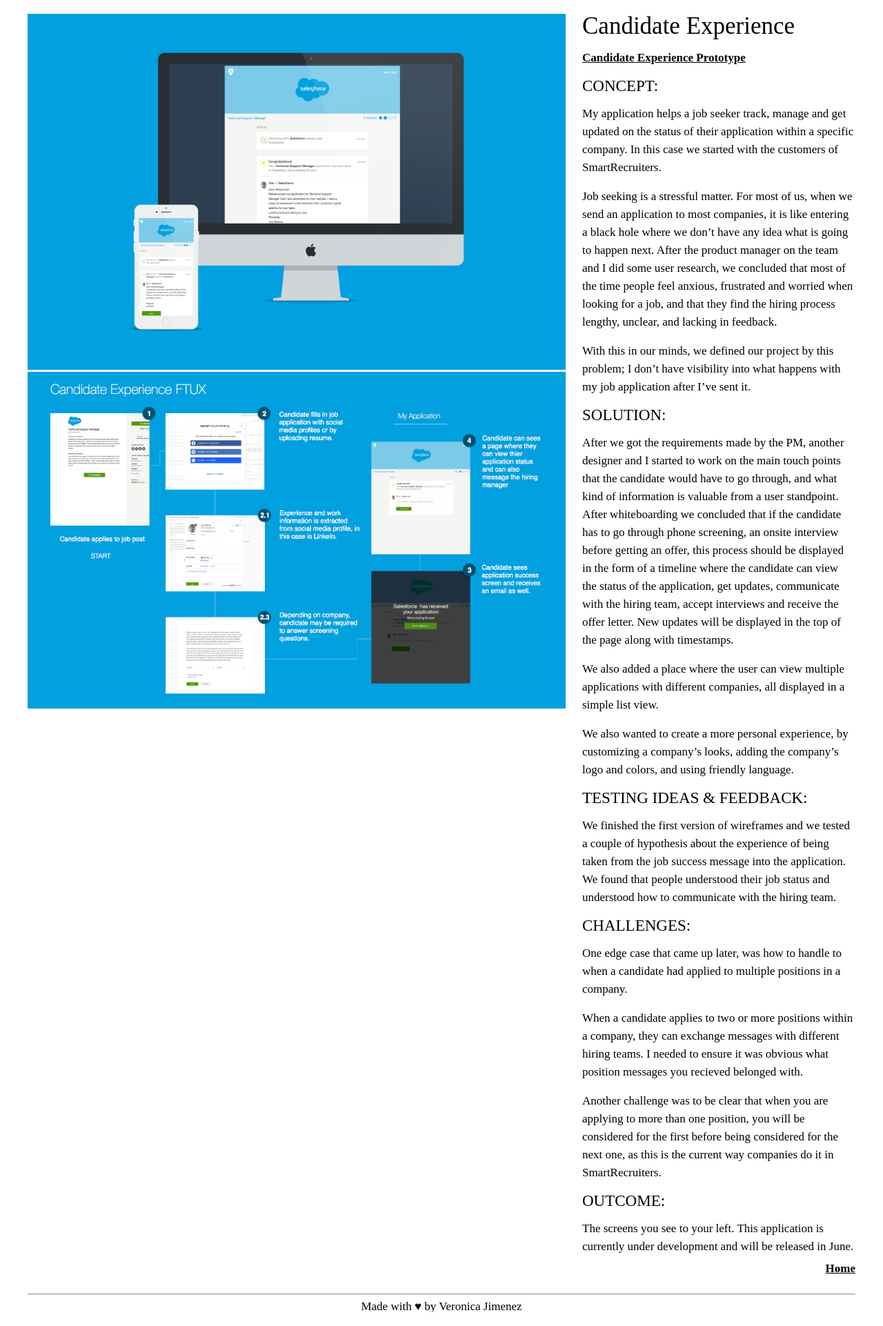
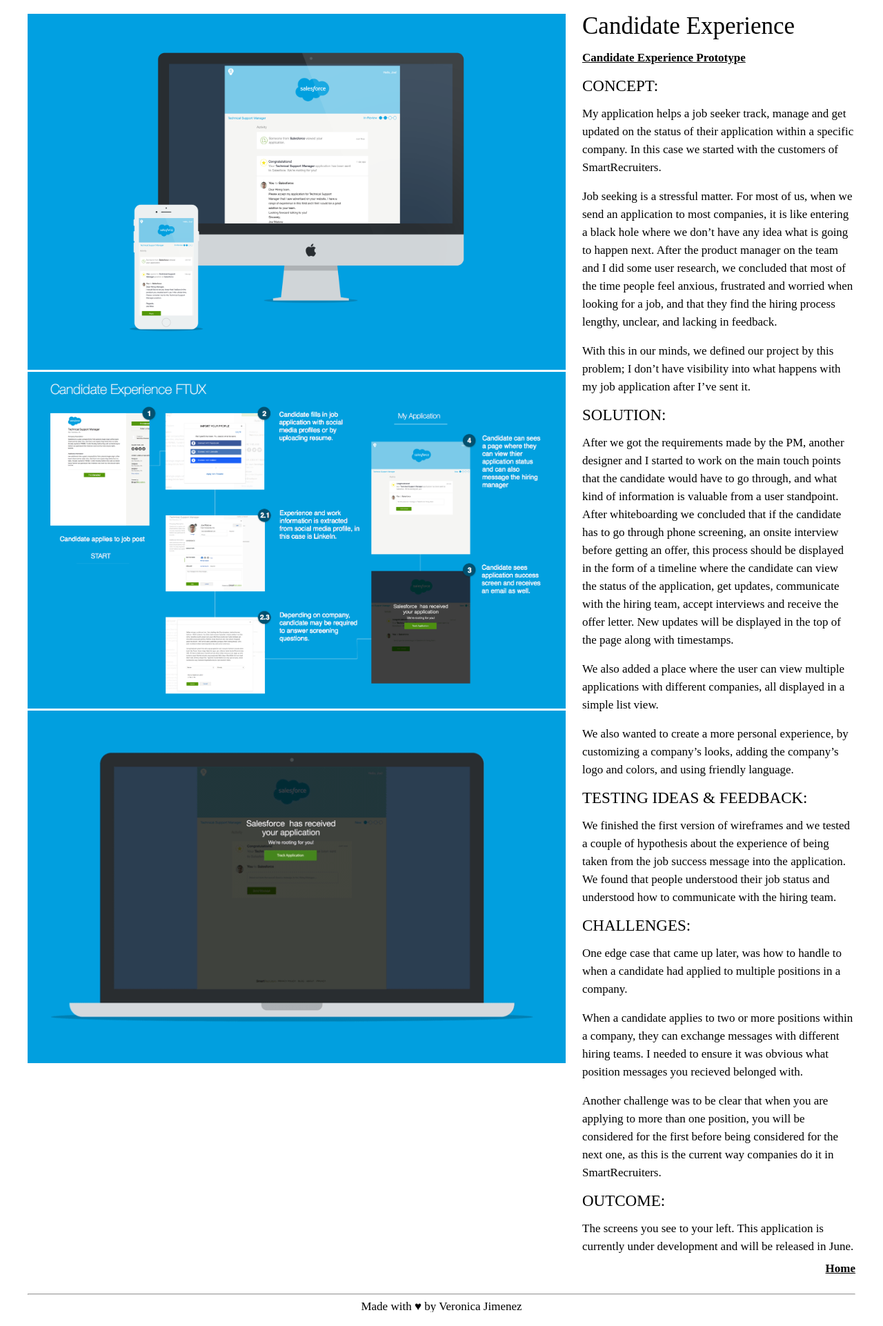
Before and after one commit to vnikajimenez/vnikajimenez.github.com, a Jekyll site: the page built from candidate-experience.html, in a window 1280 px wide. Shown: the whole page at 69% size. Built offline with Jekyll 4.4.1, drawn with Linux system fonts in a browser that asks for light colours; nearby versions of some CDN libraries.

Commit message:
Add animated gif

```diff
--- a/_layouts/page.html
+++ b/_layouts/page.html
@@ -3,16 +3,16 @@
 ---
 <div class="wrapper">
   <div class="portfolio-content">
-    <div class="left-column">
+    <div class="left-column" id="left-column">
       {{ content }}
     </div>
-    <div class="right-column">
+    <div class="right-column" id="right-column">
       <h2>{{ page.title }}</h2>
       <br>
       <p><a href="{{ page.link }}" target="_blank">{{ page.link_title }}</a></p>
       <br>
       {{ page.text }}
-      <div class="controls">
+      <div class="controls" >
         <div class="previous-next">
           {% if site.data.portfolio[page.title].prev %}
           <a href="{{ site.data.portfolio[page.title].prev }}"><< Previous</a>
--- a/candidate-experience.html
+++ b/candidate-experience.html
@@ -11,3 +11,6 @@
 <div class="portfolio-image">
 	<img src="images/candidate-expftux.png" alt="photo"/>
 </div>
+<div class="portfolio-image">
+	<img src="images/candidate-animation.gif" alt="photo"/>
+</div>
```
Also changed, not shown: _includes/head.html (line endings or trailing spaces), images/candidate-animation.gif (added), 8 other files.
